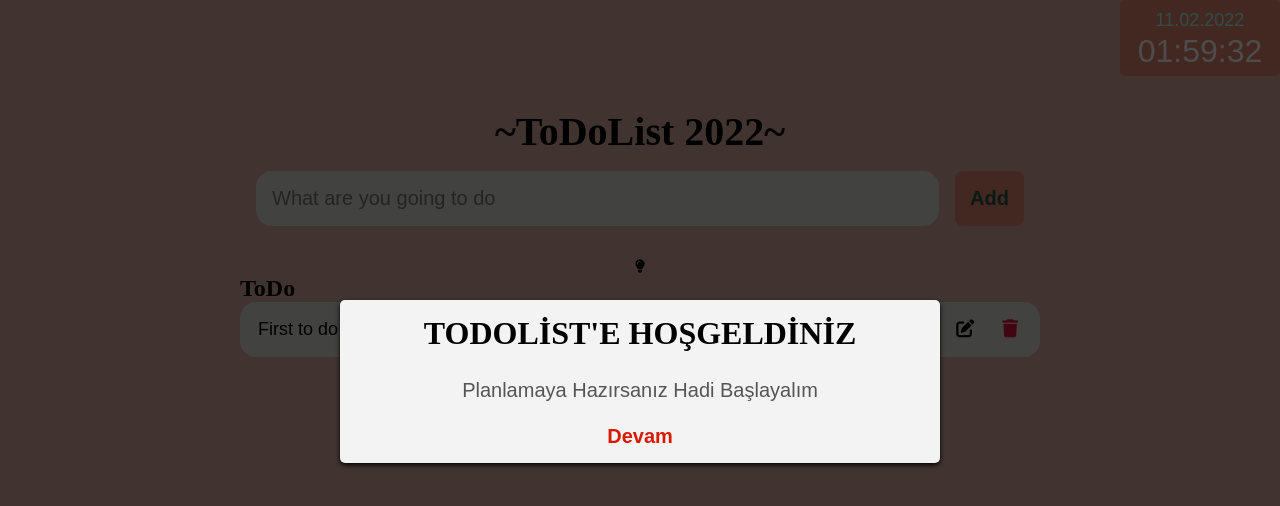
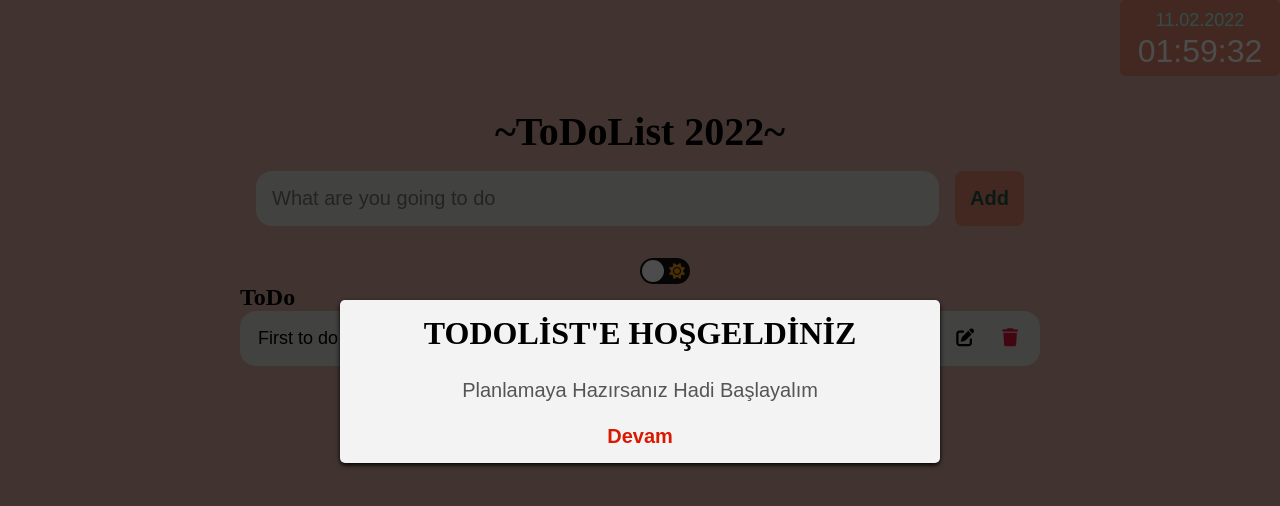
Before and after one commit to TeknovolAkademi/ToDoList, a plain HTML site: page index.html in a window 1280 px wide. Drawn offline with nearby package versions, Linux system fonts and the light colour scheme.

Commit message:
dark mode ikonu güncellendi

```diff
--- a/assets/css/style.css
+++ b/assets/css/style.css
@@ -1,6 +1,10 @@
 *{
     box-sizing: border-box;
     margin:0;
+}
+body.dark{
+    background-color:#292C35;
+    color: white;
 }
 
 body{
@@ -8,6 +12,7 @@ body{
     display: flex;
     flex-direction: column;
     min-height: 100vh;
+    transition: background 0.5s linear;
 }
 .header{
     padding: 2rem 1rem;
@@ -117,7 +122,38 @@ input, button{
 .task .actions .done{
     color: green;
 }
-.dark-mode {
-    background-color: rgb(102, 101, 101);
-    color: white;
-  }
+.label{
+    background-color: #111;
+    display: flex;
+    align-items: center;
+    justify-content: space-between;
+    position: relative;
+    border-radius: 50px;
+    height: 26px;
+    width: 50px;
+    padding: 5px;
+    margin-left: 50%;
+}
+.checkbox{
+    opacity: 0;
+    position: absolute;
+}
+.checkbox:checked + .label .ball{
+    transform: translateX(24px);
+}
+.ball{
+    background-color: #fff;
+    position: absolute;
+    border-radius: 50%;
+    top: 2px;
+    left: 2px;
+    height: 22px;
+    width: 22px;
+    transition: transform 0.2s linear;
+}
+.fa-moon{
+    color:#f1c40f;
+}
+.fa-sun{
+    color:#f39c12;
+}
--- a/assets/js/script.js
+++ b/assets/js/script.js
@@ -86,7 +86,9 @@ window.addEventListener('load', () => {
         })
     })
 })
-function myFunction() {
-    var element = document.body;
-    element.classList.toggle("dark-mode");
- }
+
+ const checkbox=document.getElementById('checkbox');
+
+ checkbox.addEventListener('change',()=>{
+    document.body.classList.toggle('dark');
+ });
--- a/index.html
+++ b/index.html
@@ -123,7 +123,14 @@
 
             </form>
         </div>
-        <button onclick="myFunction()"><i class="fas fa-lightbulb"></i></button>
+        <div>
+            <input type="checkbox" class="checkbox" id="checkbox">
+            <label for="checkbox"class="label">
+                <i class="fas fa-moon"></i>
+                <i class="fas fa-sun"></i>
+                <div class="ball"></div>
+            </label>
+        </div>
         <div class="main">
 
             <h2>ToDo</h2>
```
